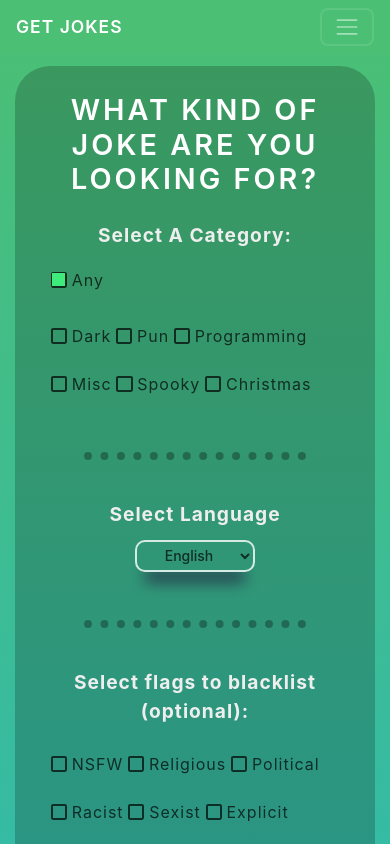
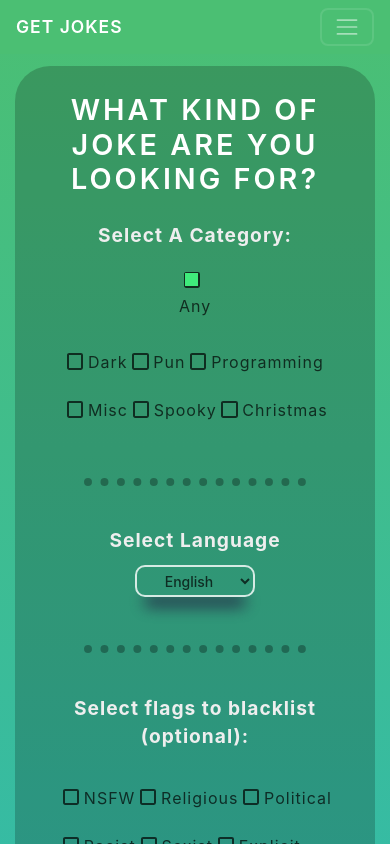
Before and after one commit to YanivWein24/Get-Jokes, a React (Create React App) app in the folder frontend/: page / in a window 390 px wide. Shown: the top 844 px of the page. Built offline with nearby package versions, Linux system fonts and the light colour scheme; no server answers.

Commit message:
Fixed the position of the inputs on home screen (mobile) to be centered

```diff
--- a/frontend/src/components/Menu.js
+++ b/frontend/src/components/Menu.js
@@ -165,12 +165,14 @@ const Menu = ({ isLightTheme, getUrl, findJoke, setJokeData }) => {
                     Select A Category:
                 </Col>
                 <Col>
-                    <Row>
+                    <Row >
+                        <div className="AnyCatButton">
                             <input type="checkbox" name="catSelect" value="any" checked={any} onChange={anyCategory} />
                             <label value="any" onClick={anyCategory}>Any</label>
+                        </div>
                     </Row>
                     <Row>
-                        <span>
+                        <span className="allCategories">
                             <Row className="catSelect">
                                 <input type="checkbox" id="Dark" value={dark} checked={dark} onChange={
                                     (e) => { setDark(!dark); handleCategoryChange(e) }} /><label htmlFor="Dark">Dark</label>
@@ -212,7 +214,9 @@ const Menu = ({ isLightTheme, getUrl, findJoke, setJokeData }) => {
                 <Col md={6} sm={12} className="options">
                     Select flags to blacklist (optional):
                 </Col>
-                <Col >
+                <Col>
+                    <Row>
+                        <span className="allBlackLists">
                             <Row className="flagSelect">
                                 <input type="checkbox" id="nsfw" value={nsfw} checked={nsfw} onChange={
                                     (e) => { setNsfw(!nsfw); handleBlackListChange(e) }} />
@@ -234,6 +238,8 @@ const Menu = ({ isLightTheme, getUrl, findJoke, setJokeData }) => {
                                 <input type="checkbox" id="explicit" value={explicit} checked={explicit} onChange={
                                     (e) => { setExplicit(!explicit); handleBlackListChange(e) }} />
                                 <label htmlFor="explicit">Explicit</label>
+                            </Row>
+                        </span>
                     </Row>
                 </Col>
             </Row>
--- a/frontend/src/index.css
+++ b/frontend/src/index.css
@@ -545,11 +545,6 @@ label.showPassword:hover {
   color: var(--color-white);
 }
 
-
-label form[action="Register"] {
-  background-color: red
-}
-
 .loginButton,
 .registerButton {
   display: flex;
@@ -704,7 +699,7 @@ footer {
 
 /*? --------------------------- Media Queries ---------------------------  */
 
-@media only screen and (max-width: 500px) {
+@media only screen and (max-width: 575px) {
 
   .active-link {
     width: 13%;
@@ -728,6 +723,12 @@ footer {
 
   .themeSwitch {
     margin: 0;
+  }
+
+  .AnyCatButton,
+  .allCategories,
+  .allBlackLists {
+    margin: auto;
   }
 
   .options {
```
Lines whose indentation alone changed are shown as unchanged.
